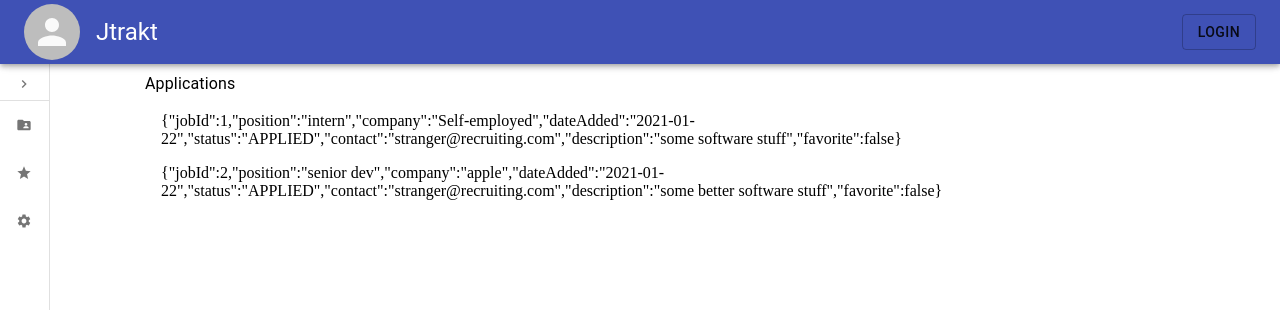
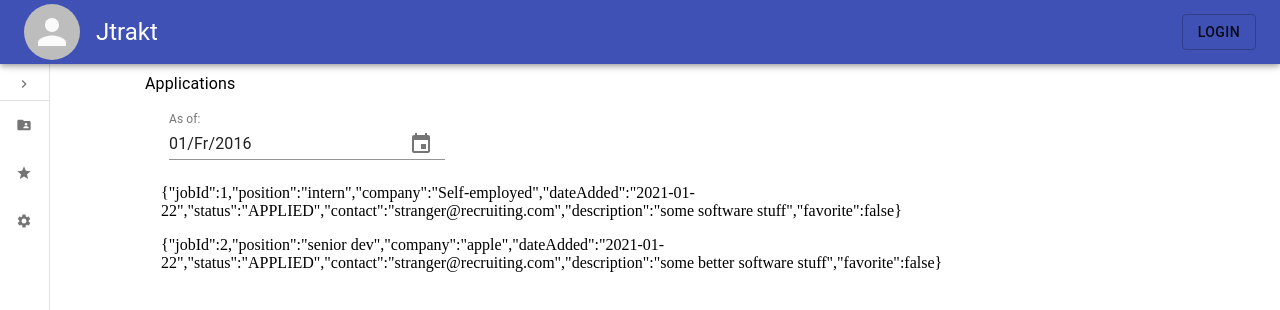
Before and after one commit to VinceDeslo/Jtrakt, a React (Create React App) app in the folder frontend-service/: page /#/ in a window 1280 px wide. Shown: the top 310 px of the page. Built offline with nearby package versions, Linux system fonts and the light colour scheme.

Commit message:
Added date picker for filtering applications

```diff
--- a/frontend-service/package.json
+++ b/frontend-service/package.json
@@ -3,7 +3,9 @@
   "version": "0.1.0",
   "private": true,
   "dependencies": {
+    "@date-io/moment": "^1.3.13",
     "@material-ui/core": "^4.11.2",
+    "@material-ui/pickers": "^3.2.10",
     "@testing-library/jest-dom": "^5.11.8",
     "@testing-library/react": "^11.2.3",
     "@testing-library/user-event": "^12.6.0",
@@ -14,6 +16,7 @@
     "@types/react-router": "^5.1.11",
     "axios": "^0.21.1",
     "clsx": "^1.1.1",
+    "moment": "^2.29.1",
     "react": "^17.0.1",
     "react-dom": "^17.0.1",
     "react-icons": "^4.1.0",
--- a/frontend-service/src/components/Applications.tsx
+++ b/frontend-service/src/components/Applications.tsx
@@ -1,5 +1,10 @@
-import React from 'react';
-import { Container, List, ListItem, Typography } from "@material-ui/core";
+import React, {useState} from 'react';
+import { Container, List, ListItem, Toolbar, Typography } from "@material-ui/core";
+import { KeyboardDatePicker, MuiPickersUtilsProvider } from '@material-ui/pickers';
+import MomentUtils from '@date-io/moment';
+import moment from 'moment';
+import { Moment } from 'moment';
+
 import { useApplicationsStyle } from '../styles/applications-styles';
 import { fetchJobInfo } from '../data/jobData';
 
@@ -30,9 +35,28 @@ function Applications() {
         favorite: false,}
     ]
 
+    const [date, setDate] = useState<Moment | null>(
+        moment('2016-01-01')
+    );
+
     return(
         <Container className={style.applicationsRoot}>
             <Typography>Applications</Typography>
+            <Toolbar>
+                <MuiPickersUtilsProvider utils={MomentUtils}>
+                <KeyboardDatePicker
+                    margin="normal"
+                    id="date-picker-dialog"
+                    label="As of:"
+                    format="MM/dd/yyyy"
+                    value={date}
+                    onChange={newDate => setDate(newDate)}
+                    KeyboardButtonProps={{
+                    'aria-label': 'change date',
+                    }}
+                />
+                </MuiPickersUtilsProvider>
+            </Toolbar>
             <List>
                 {jobs.map((job, i)=> (
                   <ListItem key={i}>{JSON.stringify(job)}</ListItem>
```
Also changed, not shown: 1 other file (tests, documents, lock files or other folders).
